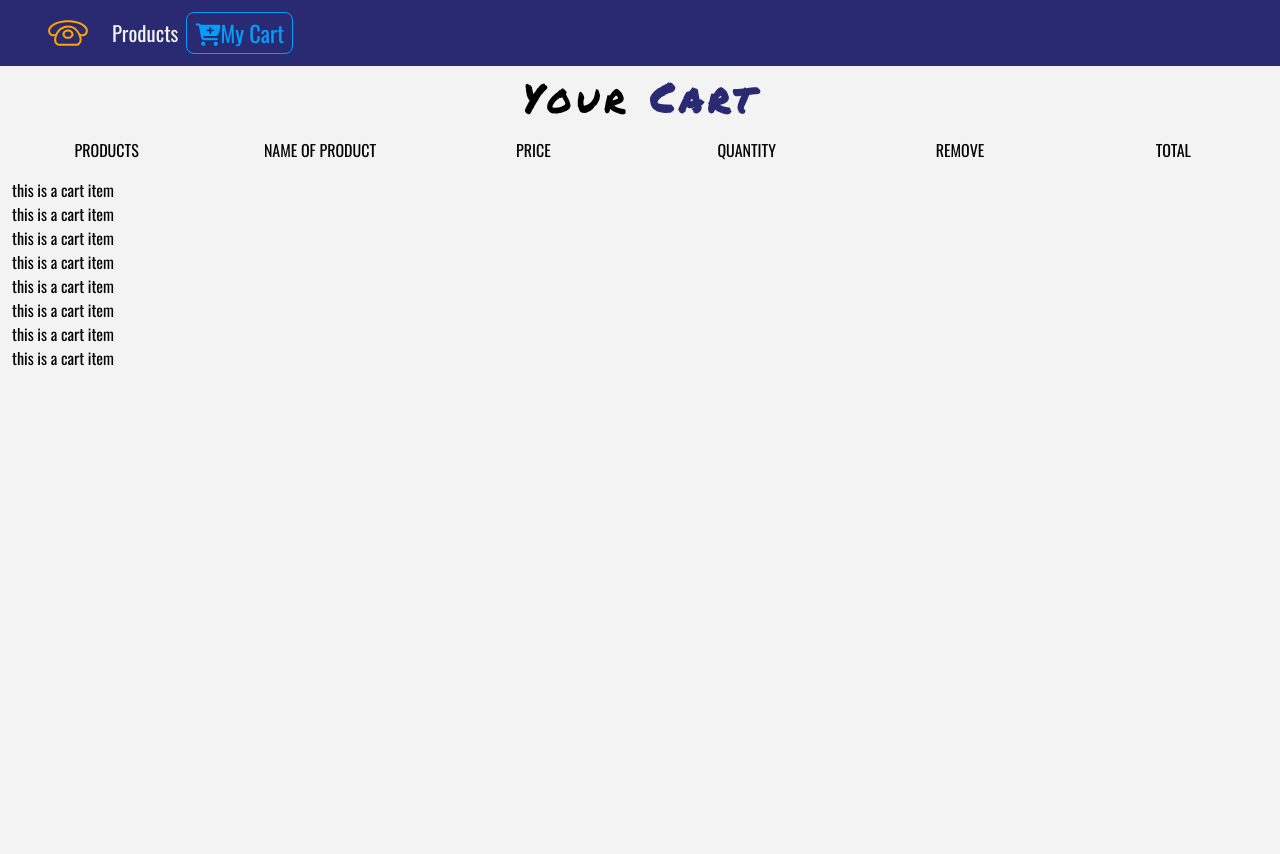
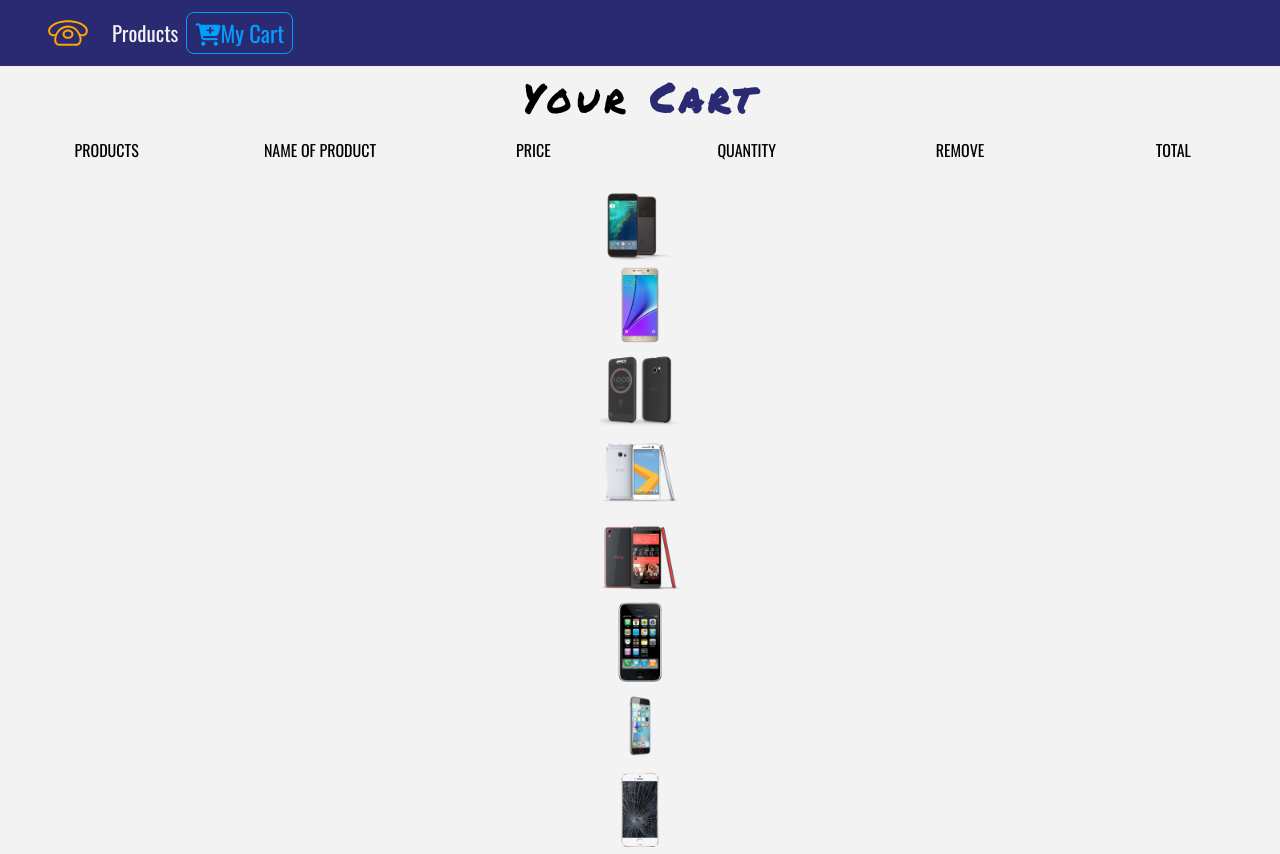
Before and after one commit to MarcoRosselDev/react-17-phone-e-commerce, a React (Create React App) app: page /cart in a window 1280 px wide. Before the commit the page ends 800 px from the top, so only its background shows below. Built offline with nearby package versions, Linux system fonts and the light colour scheme.

Commit message:
cart items img

```diff
--- a/src/Components/Cart/CartItem.js
+++ b/src/Components/Cart/CartItem.js
@@ -1,5 +1,18 @@
 import React from "react";
 
-export default function CartItem() {
-  return <div>this is a cart item</div>;
+export default function CartItem({ item, value }) {
+  const { id, title, img, price, total, count } = item;
+  const { increment, decrement, removeItem } = value;
+  return (
+    <div className="row my-1 text-capitalize text-center">
+      <div className="col-10 mx-auto col-lg-2">
+        <img
+          src={img}
+          alt="product"
+          style={{ width: "5rem", height: "5rem" }}
+          className="img-fluid"
+        />
+      </div>
+    </div>
+  );
 }
```
